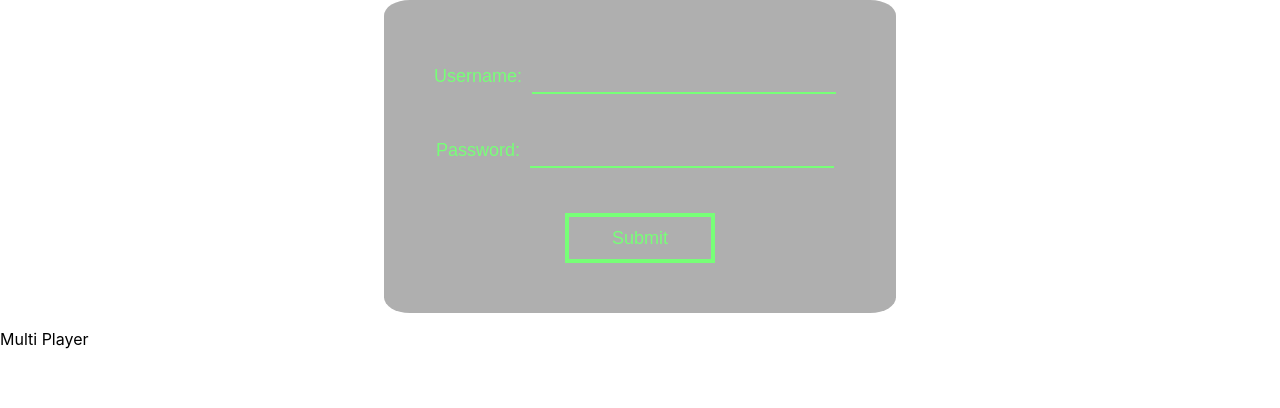
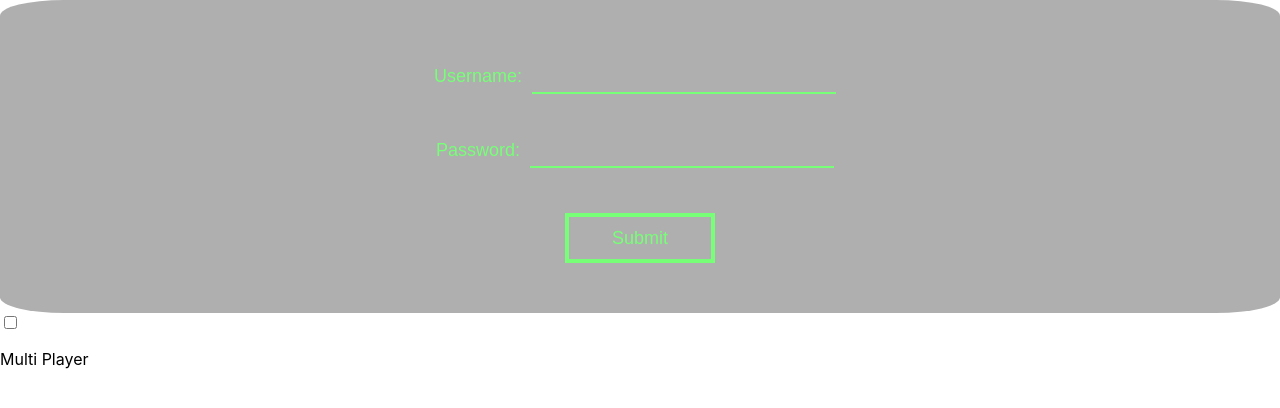
Before and after one commit to TwistedPorkchop/Project, a React (Create React App) app in the folder chifumi/: page /multi in a window 1280 px wide. Shown: the top 408 px of the page. Built offline with nearby package versions, Linux system fonts and the light colour scheme.

Commit message:
trying to add a switch from register to login

```diff
--- a/chifumi/src/pages/home.js
+++ b/chifumi/src/pages/home.js
@@ -1,5 +1,6 @@
 import Single from "./single.js";
 import Multi from "./multi.js";
+import { Login, Register } from "../App.js";
 
 import React, { useState } from 'react';
 
@@ -17,20 +18,24 @@ import {
 const [username, setUsername] = useState('');
 const [password, setPassword] = useState('');
 const [formSubmitted, setFormSubmitted] = useState(false);
+const [registered, setRegistered] = useState(false);
 
 // Declare a function to handle form submission
 const handleSubmit = (event) => {
     event.preventDefault();
 
-        // You would typically make an HTTP request to a server to register the user
-        // here, but for the purpose of this example we will just log the values to
-        // the console
-        console.log(`Username: ${username}, Password: ${password}`);
+    {registered ? (
+        Login(username, password)
+    ) :
+    Register(username, password);}
 
     // Set formSubmitted to true
     setFormSubmitted(true);
 };
-
+//To explain the code below.
+//We check weather or not the form has been submited before we give users access to the main website
+//This is handled using a terniary dependant on the state of formSubmitted
+//Next the label is used to togle between register and login
 return(
     <>
     {formSubmitted ? (
@@ -43,6 +48,7 @@ import {
             </div>
         </nav>
     ) :
+    <div>
     <form className="arcade-form" onSubmit={handleSubmit}>
     <label className="arcade-label">
     Username:
@@ -56,11 +62,15 @@ import {
     <br />
         <button className="arcade-button" type="submit">Submit</button>
     </form>
+
+    <label class="switch">
+        <input type="checkbox"/>
+        <span class="slider round"></span>
+    </label>
+    </div>
+
     }
     <Outlet />
-
-
-
     </>
 );
 }
```
Also changed, not shown: chifumi/src/App.js (+3 -4 lines). Lines whose indentation alone changed are shown as unchanged.
